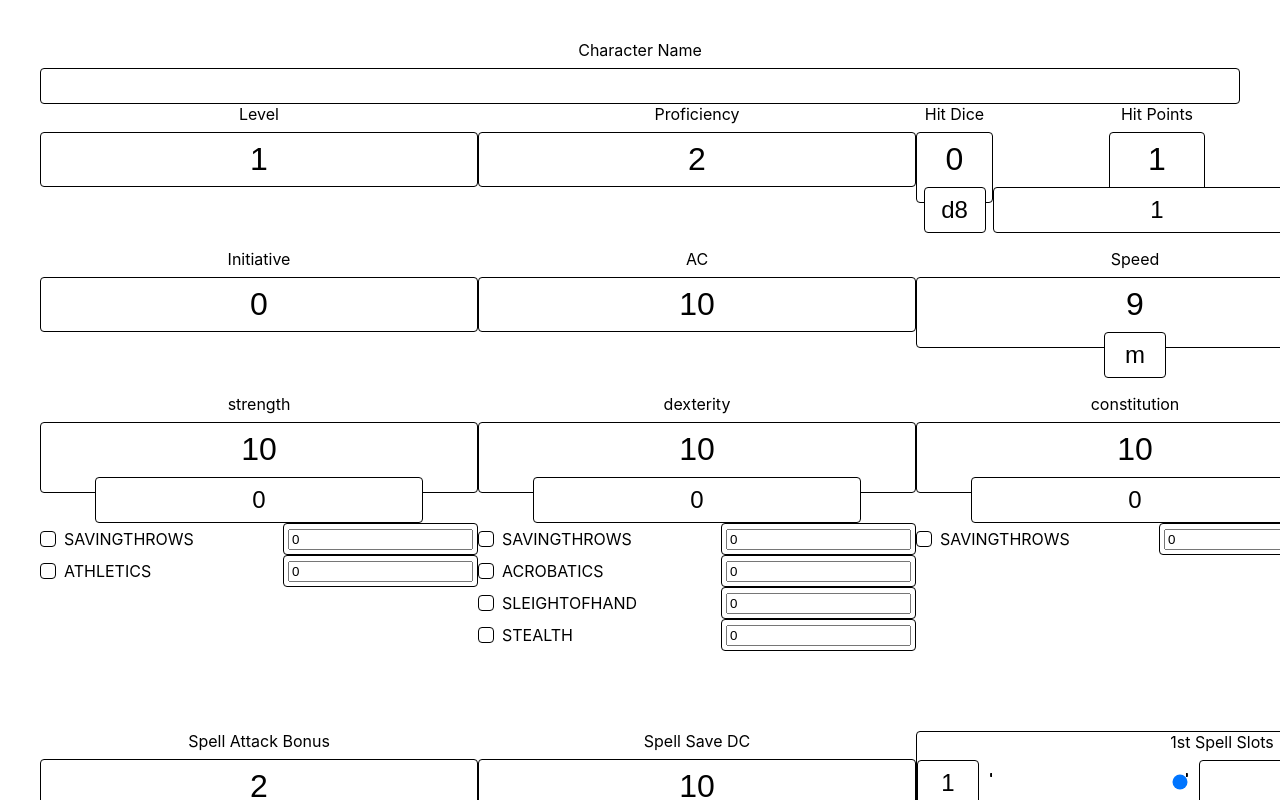
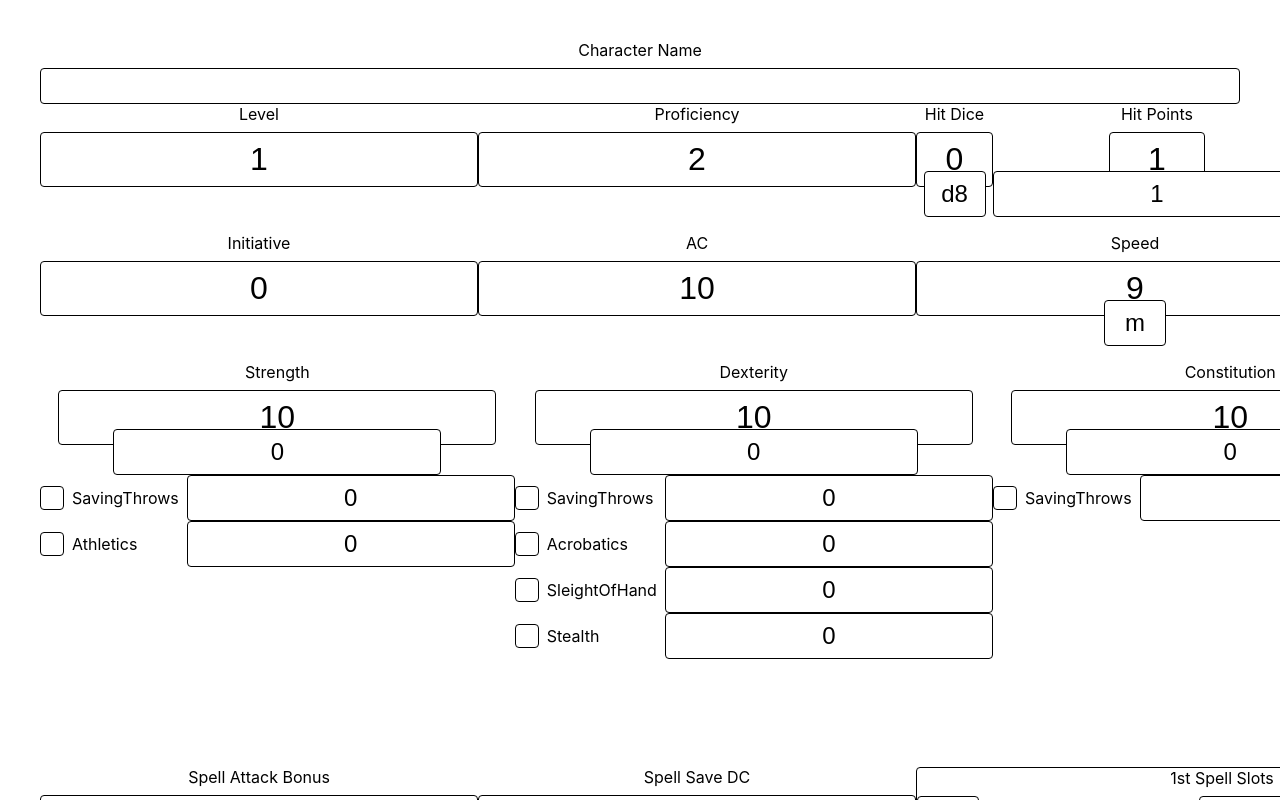
Before and after one commit to AbboDev/DND, a Nuxt app: page / in a window 1280 px wide. Shown: the top 800 px of the page. Built offline with nearby package versions, Linux system fonts and the light colour scheme.

Commit message:
chore: refactoring of checkbox field

```diff
--- a/components/CheckboxField.vue
+++ b/components/CheckboxField.vue
@@ -1,102 +1,84 @@
 <template>
-  <label class="o-checkbox-field">
-    <span class="o-checkbox-field__input">
-      <input
-        type="checkbox"
-        :name="props.name"
-        :checked="props.value"
-        @input="$emit('change', $event.target.checked)"
-      />
-      <span></span>
-    </span>
+  <InputField :class="classes" :size="size" :name="name">
+    <CheckboxInput :name="name" v-model="value" />
 
-    <span v-if="slots.default" class="o-checkbox-field__label"><slot /></span>
+    <template #labelAfter v-if="slots.label || label">
+      <slot name="label">
+        {{ label }}
+      </slot>
+    </template>
 
-    <span v-if="slots.calculated" class="o-checkbox-field__calculated"
-      ><slot name="calculated"
-    /></span>
-  </label>
+    <template #append>
+      <InputField v-if="slots.calculated" class="is-calculated" :size="calculatedSize">
+        <slot name="calculated" />
+      </InputField>
+    </template>
+  </InputField>
 </template>
 
-<script setup>
-const props = defineProps({
-  value: {
-    type: [Number, Boolean],
-    default: 0,
+<script setup lang="ts">
+import { InputFontSize } from "~/types/html";
+
+export interface Props {
+  name: string;
+  size?: InputFontSize;
+  calculatedSize?: InputFontSize;
+  label?: string;
+  disable?: boolean;
+  modelValue: boolean | number;
+}
+
+const props = withDefaults(defineProps<Props>(), {
+  size: "big",
+  calculatedSize: "medium",
+  disable: false,
+});
+
+const emit = defineEmits(["update:modelValue"]);
+
+const slots = useSlots();
+
+const classes = computed(() => {
+  const classes = ["o-field--checkbox", `is-${props.size}`];
+
+  if (slots.calculated) {
+    classes.push("has-calculated");
+  }
+
+  return classes;
+});
+
+const value = computed({
+  get() {
+    return props.modelValue;
   },
-  name: {
-    type: String,
-    required: true,
+  set(value) {
+    emit("update:modelValue", value);
   },
 });
-
-defineEmits(["change"]);
-
-const slots = useSlots();
 </script>
 
 <style lang="scss">
-.o-checkbox-field {
-  display: flex;
-  text-align: center;
-  font-size: 1rem;
-  align-items: center;
-  justify-content: flex-start;
-  flex-wrap: nowrap;
-  cursor: pointer;
-  user-select: none;
+.o-field {
+  $this: &;
 
-  #{&}__input {
-    --radius: 4px;
-    margin: 0;
-    display: block;
-    border-radius: var(--radius);
-    padding: 0;
-    position: relative;
-    border: 1px solid var(--fg);
-    background-color: var(--bg);
-    color: var(--fg);
-    flex: 0 0 auto;
-    width: 1rem;
-    height: 1rem;
-    overflow: hidden;
+  &#{$this}--checkbox {
+    display: flex;
+    font-size: 1rem;
+    align-items: center;
+    justify-content: flex-start;
+    flex-wrap: nowrap;
+    cursor: pointer;
+    user-select: none;
+    text-align: left;
 
-    span {
-      --opacity: 0;
-      position: absolute;
-      inset: 3px;
-      pointer-events: none;
-      background-color: var(--fg);
-      border-radius: var(--radius);
-      transition: opacity 300ms ease-in-out;
-      opacity: var(--opacity);
+    #{$this}__label {
+      margin: 0 0.5rem;
     }
 
-    input {
-      appearance: none;
-
-      &:checked {
-        & + span {
-          --opacity: 1;
-        }
-      }
+    & > .is-calculated {
+      margin-left: auto;
     }
-  }
-
-  #{&}__label {
-    margin: 0 0.5rem;
-    display: block;
-  }
-
-  #{&}__calculated {
-    border: 1px solid var(--fg);
-    border-radius: 4px;
-    padding: 0.25rem;
-    font-size: 1rem;
-    background-color: var(--bg);
-    color: var(--fg);
-    margin: 0 0 0 auto;
-    width: auto;
   }
 }
 </style>
--- /dev/null
+++ b/components/CheckboxInput.vue
@@ -0,0 +1,83 @@
+<template>
+  <label class="o-checkbox">
+    <input
+      type="checkbox"
+      :id="name"
+      :name="name"
+      :checked="!!modelValue"
+      :disable="disable"
+      @change="
+        $emit('update:modelValue', ($event.target as HTMLInputElement).checked)
+      "
+    />
+    <span></span>
+  </label>
+</template>
+
+<script setup lang="ts">
+export interface Props {
+  name: string;
+  disable?: boolean;
+  modelValue: boolean | number;
+}
+
+withDefaults(defineProps<Props>(), {
+  disable: false,
+});
+
+defineEmits(["update:modelValue"]);
+</script>
+
+<style lang="scss">
+.o-checkbox {
+  display: block;
+  border-radius: 4px;
+  padding: 0;
+  position: relative;
+  border: 1px solid var(--fg);
+  background-color: var(--bg);
+  color: var(--fg);
+  width: 1.5rem;
+  height: 1.5rem;
+  overflow: hidden;
+  margin: 0;
+  cursor: pointer;
+
+  span {
+    --opacity: 0;
+    display: block;
+    position: absolute;
+    inset: 50% 0 0 50%;
+    pointer-events: none;
+    transition: opacity 300ms ease-in-out;
+    opacity: var(--opacity);
+
+    height: 12px;
+    width: 12px;
+
+    border-radius: 3px;
+    outline: 1px solid var(--fg);
+    border: 3px solid var(--bg);
+
+    background: var(--fg);
+    cursor: ew-resize;
+    box-shadow: 0 0 2px 3px var(--bg);
+    transform: rotate(45deg) translate(-50%, -50%);
+    transform-origin: left top;
+  }
+
+  input[type="checkbox"] {
+    margin: 0;
+    padding: 0;
+    border: 0;
+    appearance: none;
+    position: absolute;
+
+    &:checked {
+      & + span {
+        --opacity: 1;
+      }
+    }
+  }
+}
+</style>
--- a/components/InputField.vue
+++ b/components/InputField.vue
@@ -1,7 +1,18 @@
 <template>
   <div class="o-field" :class="classes">
-    <label v-if="slots.label"><slot name="label" /></label>
+    <slot name="prepend" />
+
+    <label class="o-field__label" :for="name" v-if="slots.label"
+      ><slot name="label"
+    /></label>
+
     <slot />
+
+    <label class="o-field__label" :for="name" v-if="slots.labelAfter"
+      ><slot name="labelAfter"
+    /></label>
+
+    <slot name="append" />
   </div>
 </template>
 
@@ -9,6 +20,7 @@
 import { InputFontSize } from "~/types/html";
 
 export interface Props {
+  name?: string;
   size?: InputFontSize;
   fullWidth?: boolean;
 }
@@ -38,13 +50,14 @@ const classes = computed(() => {
   font-size: 1rem;
   width: auto;
 
-  label {
+  #{&}__label {
     display: block;
     font-size: 1rem;
     margin: 0 auto 0.5rem;
+    cursor: pointer;
   }
 
-  input {
+  input:not([type="checkbox"]):not([type="radio"]):not([type="range"]) {
     width: auto;
     border-radius: 4px;
     padding: 0.5rem;
--- a/pages/index.vue
+++ b/pages/index.vue
@@ -110,7 +110,7 @@
         <li v-for="(statisticValue, statistic) in statistics" :key="statistic">
           <StatisticField
             :name="statistic"
-            :label="statistic"
+            :label="capitalize(statistic)"
             v-model="statistics[statistic]"
           >
             <template #calculated>
@@ -129,21 +129,20 @@
                   v-if="proficiencies[statistic]?.[skill]"
                   class="is-absolute"
                   :name="skill"
-                  :value="(proficiencies[statistic]?.[skill] || 0) > 1"
-                  @change="(event: boolean) => addDoubleProficiency(event, statistic, skill)"
+                  :model-value="(proficiencies[statistic]?.[skill] || 0) > 1"
+                  @update:model-value="(event: boolean) => addDoubleProficiency(event, statistic, skill)"
                 />
               </Transition>
 
               <CheckboxField
-                :name="skill"
-                :value="proficiencies[statistic]?.[skill]"
-                @change="(event: boolean) => addProficiency(event, statistic, skill)"
+                :name="`${statistic}${capitalize(skill)}`"
+                :label="capitalize(skill)"
+                :model-value="(proficiencies[statistic]?.[skill] || 0) > 0"
+                @update:model-value="(event: boolean) => addProficiency(event, statistic, skill)"
               >
-                {{ skill.toUpperCase() }}
-
                 <template #calculated>
                   <NumberInput
-                    :name="`${skill}Modifier`"
+                    :name="`${statistic}${capitalize(skill)}Modifier`"
                     :model-value="calculatedSkill(statistic, skill)"
                     :readonly="true"
                   />
@@ -201,7 +200,7 @@
                         :name="`maxSpellSlotsLevel${level}`"
                         :min="1"
                         :modelValue="spellSlots[level]"
-                        @update:modelValue="(slot) => updateSpellSlots(level, slot)"
+                        @update:model-value="(slot) => updateSpellSlots(level, slot)"
                       />
                     </InputField>
                   </template>
@@ -219,6 +218,7 @@
 import { useCharacterStore } from "@/stores/character";
 import { Statistics } from "~/types/character";
 import { ordinalSuffix } from "~/utilities/number";
+import { capitalize } from "~/utilities/string";
 
 const store = useCharacterStore();
 const {
--- /dev/null
+++ b/utilities/string.ts
@@ -0,0 +1,9 @@
+export function capitalizeFirstLetter(input: any): string {
+  const string = input.toString();
+
+  return string.charAt(0).toUpperCase() + string.slice(1);
+}
+
+export function capitalize(input: any): string {
+  return capitalizeFirstLetter(input);
+}
```
